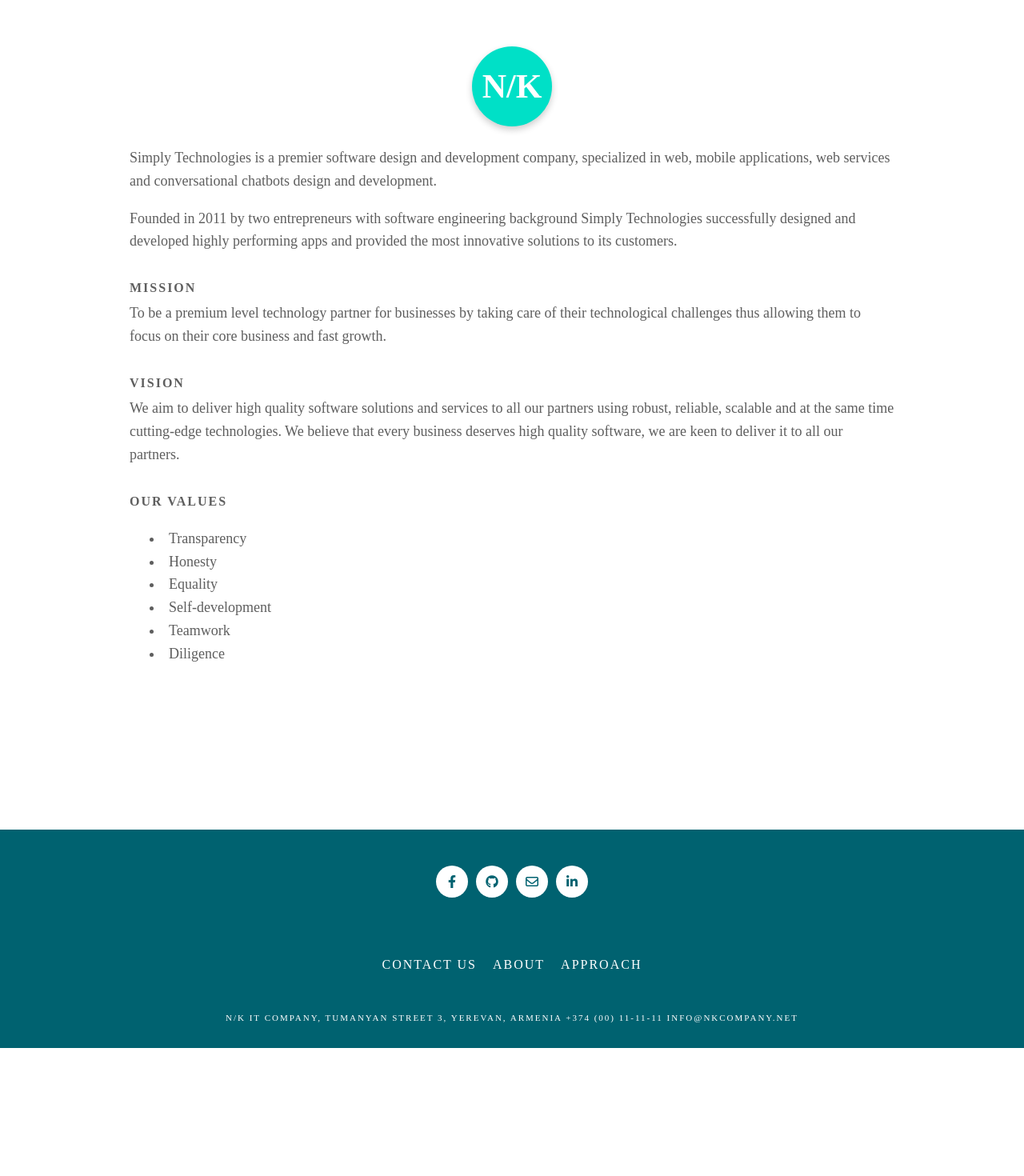
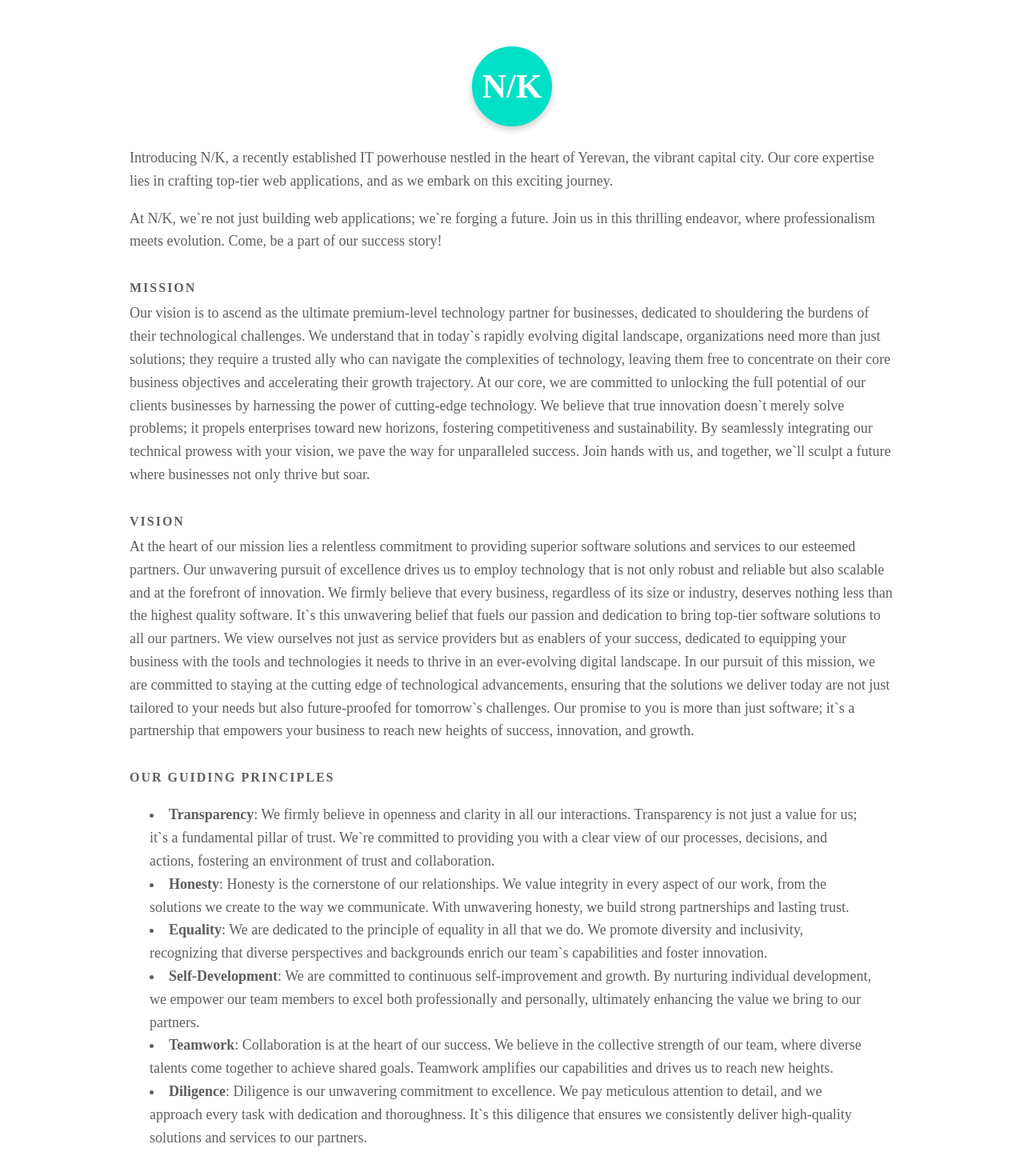
Before and after one commit to HaykYegh/nk, a React (Create React App) app: page /about in a window 1280 px wide. Shown: the part 632-2102 px from the top of the page at 80% size. Before the commit the page ends 1942 px from the top, so only its background shows below. Built offline with nearby package versions, Linux system fonts and the light colour scheme; a web font is replaced by a local one.

Commit message:
commit for push

```diff
--- a/src/components/About/About.tsx
+++ b/src/components/About/About.tsx
@@ -7,37 +7,93 @@ const About = () => {
         <h2>N/K</h2>
       </div>
       <p>
-        Simply Technologies is a premier software design and development
-        company, specialized in web, mobile applications, web services and
-        conversational chatbots design and development.{' '}
+        Introducing N/K, a recently established IT powerhouse nestled in the
+        heart of Yerevan, the vibrant capital city. Our core expertise lies in
+        crafting top-tier web applications, and as we embark on this exciting
+        journey.
       </p>
       <p>
-        Founded in 2011 by two entrepreneurs with software engineering
-        background Simply Technologies successfully designed and developed
-        highly performing apps and provided the most innovative solutions to its
-        customers.
+        At N/K, we`re not just building web applications; we`re forging a
+        future. Join us in this thrilling endeavor, where professionalism meets
+        evolution. Come, be a part of our success story!
       </p>
       <h3>MISSION</h3>
       <p>
-        To be a premium level technology partner for businesses by taking care
-        of their technological challenges thus allowing them to focus on their
-        core business and fast growth.
+        Our vision is to ascend as the ultimate premium-level technology partner
+        for businesses, dedicated to shouldering the burdens of their
+        technological challenges. We understand that in today`s rapidly evolving
+        digital landscape, organizations need more than just solutions; they
+        require a trusted ally who can navigate the complexities of technology,
+        leaving them free to concentrate on their core business objectives and
+        accelerating their growth trajectory. At our core, we are committed to
+        unlocking the full potential of our clients businesses by harnessing the
+        power of cutting-edge technology. We believe that true innovation
+        doesn`t merely solve problems; it propels enterprises toward new
+        horizons, fostering competitiveness and sustainability. By seamlessly
+        integrating our technical prowess with your vision, we pave the way for
+        unparalleled success. Join hands with us, and together, we`ll sculpt a
+        future where businesses not only thrive but soar.
       </p>
       <h3>VISION</h3>
       <p>
-        We aim to deliver high quality software solutions and services to all
-        our partners using robust, reliable, scalable and at the same time
-        cutting-edge technologies. We believe that every business deserves high
-        quality software, we are keen to deliver it to all our partners.
+        At the heart of our mission lies a relentless commitment to providing
+        superior software solutions and services to our esteemed partners. Our
+        unwavering pursuit of excellence drives us to employ technology that is
+        not only robust and reliable but also scalable and at the forefront of
+        innovation. We firmly believe that every business, regardless of its
+        size or industry, deserves nothing less than the highest quality
+        software. It`s this unwavering belief that fuels our passion and
+        dedication to bring top-tier software solutions to all our partners. We
+        view ourselves not just as service providers but as enablers of your
+        success, dedicated to equipping your business with the tools and
+        technologies it needs to thrive in an ever-evolving digital landscape.
+        In our pursuit of this mission, we are committed to staying at the
+        cutting edge of technological advancements, ensuring that the solutions
+        we deliver today are not just tailored to your needs but also
+        future-proofed for tomorrow`s challenges. Our promise to you is more
+        than just software; it`s a partnership that empowers your business to
+        reach new heights of success, innovation, and growth.
       </p>
-      <h3>OUR VALUES</h3>
+      <h3>Our Guiding Principles</h3>
       <div className={styles.ourValues}>
-        <li>Transparency</li>
-        <li>Honesty</li>
-        <li>Equality</li>
-        <li>Self-development</li>
-        <li>Teamwork</li>
-        <li>Diligence</li>
+        <li>
+          <b>Transparency</b>: We firmly believe in openness and clarity in all
+          our interactions. Transparency is not just a value for us; it`s a
+          fundamental pillar of trust. We`re committed to providing you with a
+          clear view of our processes, decisions, and actions, fostering an
+          environment of trust and collaboration.
+        </li>
+        <li>
+          <b>Honesty</b>: Honesty is the cornerstone of our relationships. We
+          value integrity in every aspect of our work, from the solutions we
+          create to the way we communicate. With unwavering honesty, we build
+          strong partnerships and lasting trust.
+        </li>
+        <li>
+          <b>Equality</b>: We are dedicated to the principle of equality in all
+          that we do. We promote diversity and inclusivity, recognizing that
+          diverse perspectives and backgrounds enrich our team`s capabilities
+          and foster innovation.
+        </li>
+        <li>
+          <b> Self-Development</b>: We are committed to continuous
+          self-improvement and growth. By nurturing individual development, we
+          empower our team members to excel both professionally and personally,
+          ultimately enhancing the value we bring to our partners.
+        </li>
+        <li>
+          <b> Teamwork</b>: Collaboration is at the heart of our success. We
+          believe in the collective strength of our team, where diverse talents
+          come together to achieve shared goals. Teamwork amplifies our
+          capabilities and drives us to reach new heights.
+        </li>
+        <li>
+          <b>Diligence</b>: Diligence is our unwavering commitment to
+          excellence. We pay meticulous attention to detail, and we approach
+          every task with dedication and thoroughness. It`s this diligence that
+          ensures we consistently deliver high-quality solutions and services to
+          our partners.
+        </li>
       </div>
     </div>
   );
```
